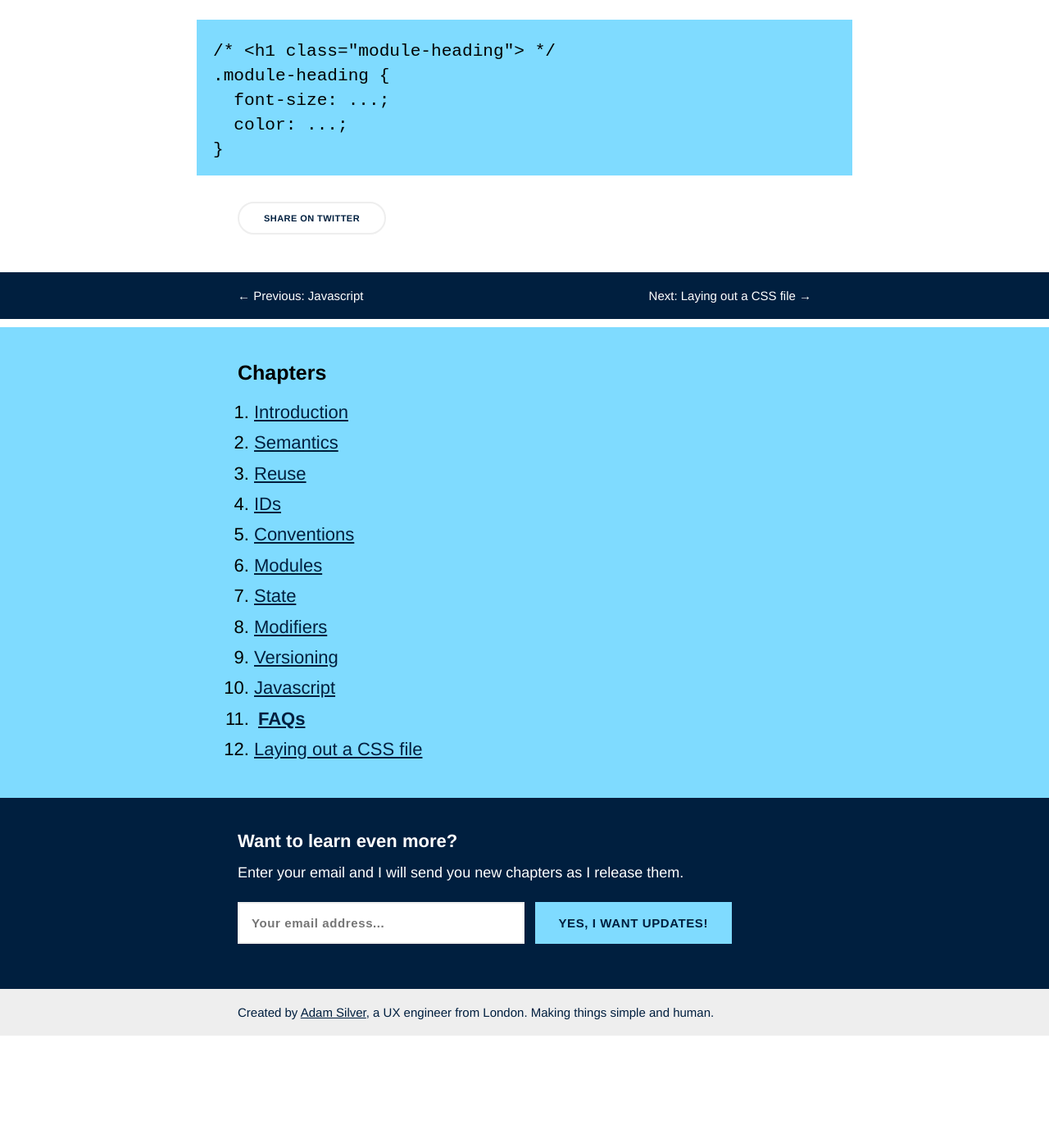
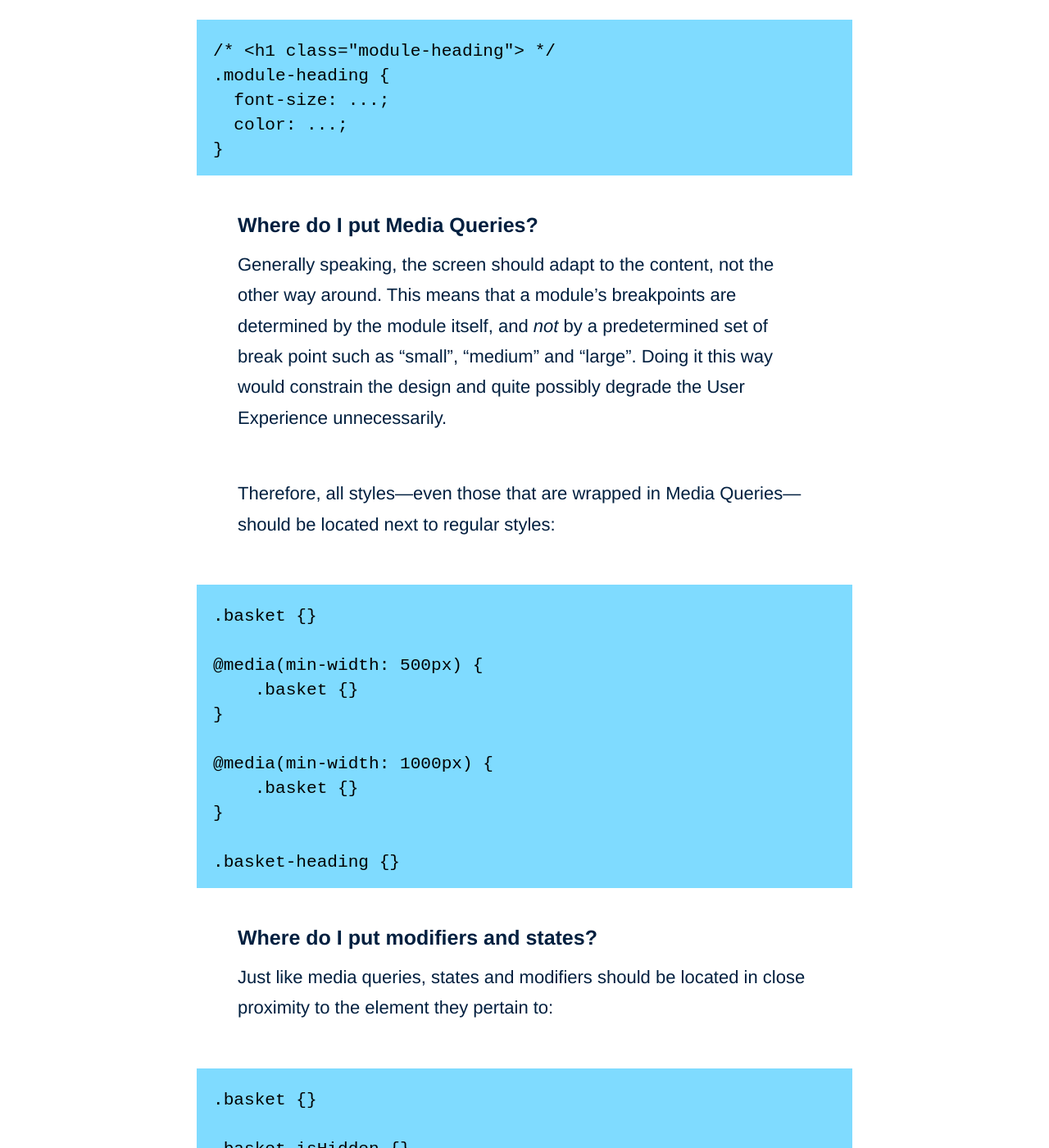
Before and after one commit to adamsilver/maintainablecss.com-jekyll, a Jekyll site: the page built from _chapters/11-faqs.md, in a window 1280 px wide and 1400 px high, scrolled down 6235 px. Shown: the whole window at 82% size. Built offline with Jekyll 4.4.1, drawn with Linux system fonts in a browser that asks for light colours; before the commit the page ends 7498 px from its top, so only the background shows below that; some of the changed text lies outside the part shown.

Commit message:
Moved file contents into faq

```diff
--- a/_chapters/11-faqs.md
+++ b/_chapters/11-faqs.md
@@ -122,3 +122,57 @@ However, in my experience, this is *rarely* the case, and so I wouldn't advise t
 	  font-size: ...;
 	  color: ...;
 	}
+
+## Where do I put Media Queries?
+
+Generally speaking, the screen should adapt to the content, not the other way around. This means that a module's breakpoints are determined by the module itself, and *not* by a predetermined set of break point such as "small", "medium" and "large". Doing it this way would constrain the design and quite possibly degrade the User Experience unnecessarily.
+
+Therefore, all styles&mdash;even those that are wrapped in Media Queries&mdash;should be located next to regular styles:
+
+	.basket {}
+
+	@media(min-width: 500px) {
+        .basket {}
+	}
+
+	@media(min-width: 1000px) {
+	    .basket {}
+	}
+
+	.basket-heading {}
+
+## Where do I put modifiers and states?
+
+Just like media queries, states and modifiers should be located in close proximity to the element they pertain to:
+
+	.basket {}
+
+	.basket-isHidden {}
+
+	.basket-heading {}
+
+	.basket-heading-someModifier {}
+
+## Should I add comments?
+
+If you take an approach whereby multiple modules reside within a single CSS file, it's a good idea to segregate those with a chunky comment:
+
+	/********************************************
+	* Basket
+	********************************************/
+
+	.basket {}
+
+	.basket-heading {}
+
+	/********************************************
+	* Thinger
+	********************************************/
+
+	.thinger {}
+
+	.thinger-details {}
+
+## Can't find an answer here?
+
+Raise an issue on [Github](https://github.com/adamsilver/maintainablecss.com/issues/new) and I will get back to you as soon as I can. Thanks!
```
Also changed, not shown: _chapters/12-file.md (deleted, +0 -59 lines).
